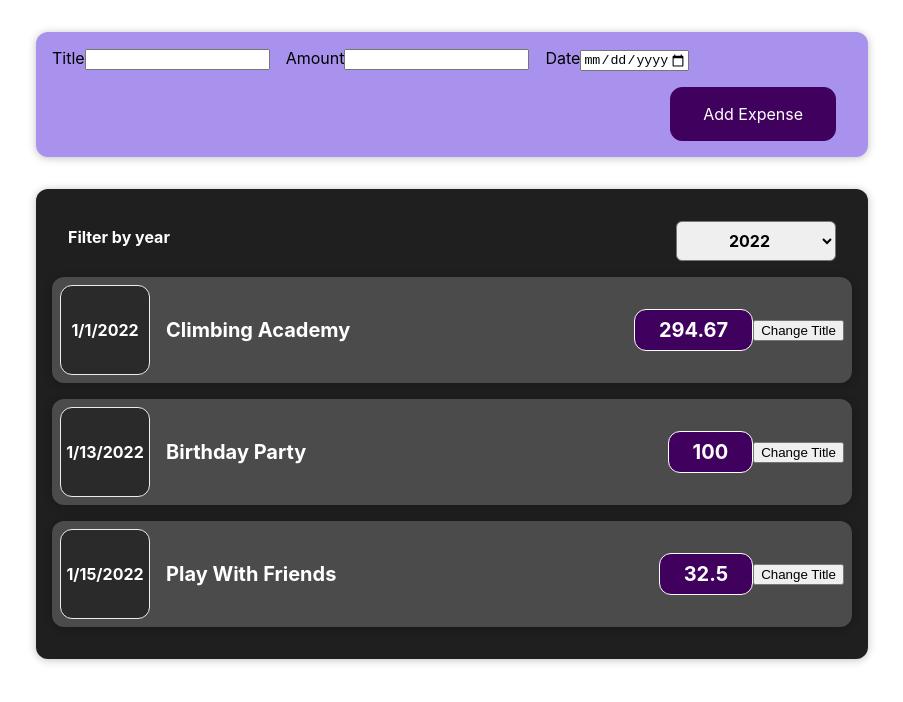
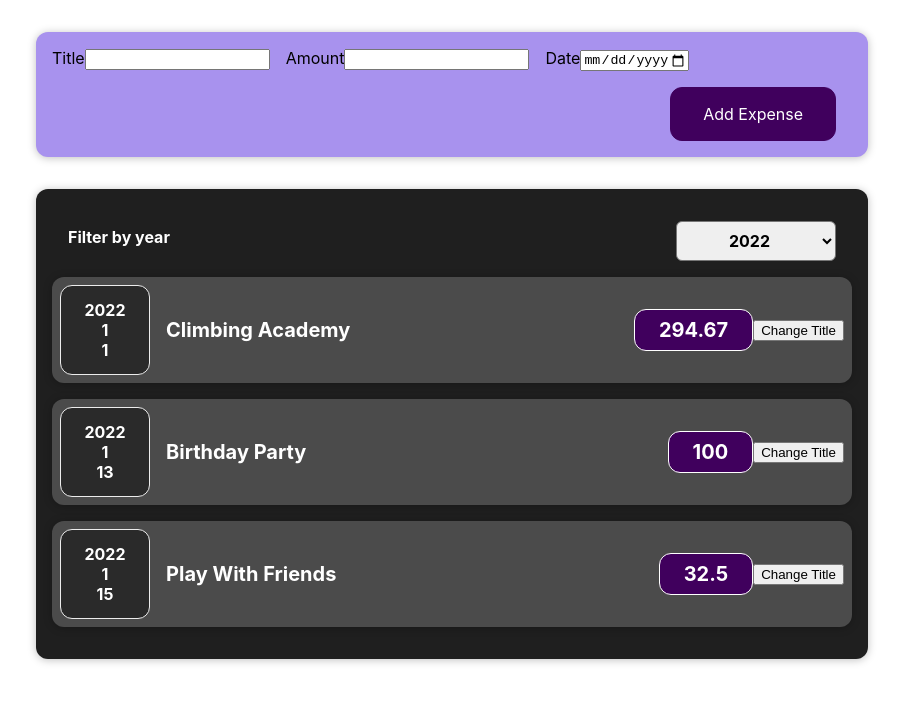
Before and after one commit to gouz7514/react-complete, a React (Create React App) app: page / in a window 1280 px wide. Shown: the top 702 px of the page, without its empty margins (188-1091 px from the left). Built offline with nearby package versions, Linux system fonts and the light colour scheme.

Commit message:
Update : state 저장 목록 사용 ExpenseDate의 Date format 수정 Form을 사용해 상태에 아이템 추가

```diff
--- a/src/App.js
+++ b/src/App.js
@@ -1,30 +1,33 @@
-import './App.css';
+import React, { useState } from 'react'
 
 import NewExpense from './components/NewExpense/NewExpense';
 import Expenses from './components/Expenses/Expenses';
 
-const App = () => {
-  const expenses = [
+const DUMMY_EXPENSES = [
   {
     title : 'Climbing Academy',
     amount : 294.67,
-      date : new Date(2022, 0, 1).toLocaleDateString(),
+    date : new Date(2022, 1, 1).toLocaleDateString(),
   },
   {
     title : 'Birthday Party',
     amount : 100.00,
-      date : new Date(2022, 0, 13).toLocaleDateString(),
+    date : new Date(2022, 1, 13).toLocaleDateString(),
   },
   {
     title : 'Play With Friends',
     amount : 32.5,
-      date : new Date(2022, 0, 15).toLocaleDateString(),
+    date : new Date(2022, 1, 15).toLocaleDateString(),
   },
 ]
 
-  const addExpenseHandler = expenses => {
-    console.log('In App.js')
-    console.log(expenses)
+const App = () => {
+  const [expenses, setExpenses] = useState(DUMMY_EXPENSES)
+
+  const addExpenseHandler = expense => {
+    setExpenses(prevExpenses => {
+      return [expense, ...prevExpenses]
+    })
   }
 
   return (
--- a/src/components/Expenses/ExpenseDate.js
+++ b/src/components/Expenses/ExpenseDate.js
@@ -1,9 +1,9 @@
 import '../../style/ExpenseDate.css'
 
 function ExpenseDate(props) {
-  const year = props.date.split('.')[0]
-  const month = props.date.split('.')[1]
-  const day = props.date.split('.')[2]
+  const year = new Date(props.date).getFullYear()
+  const month = new Date(props.date).getMonth()
+  const day = new Date(props.date).getDate()
 
   return (
     <div className='expense-date'>
```
Lines whose indentation alone changed are shown as unchanged.
